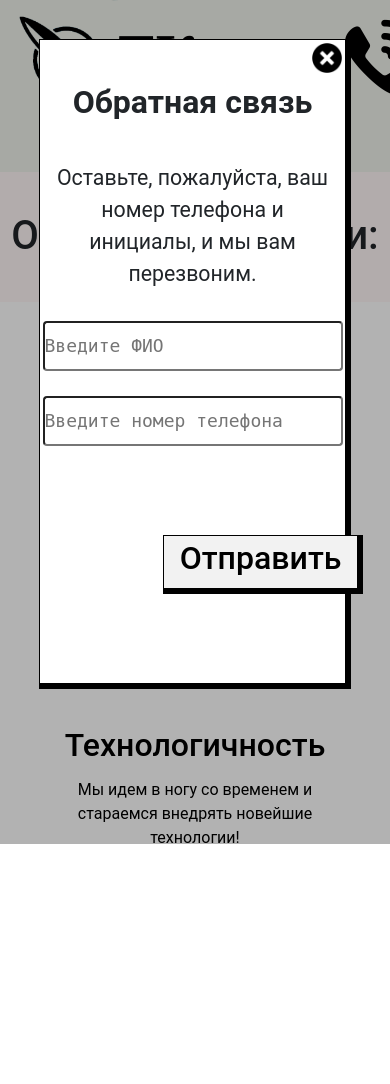
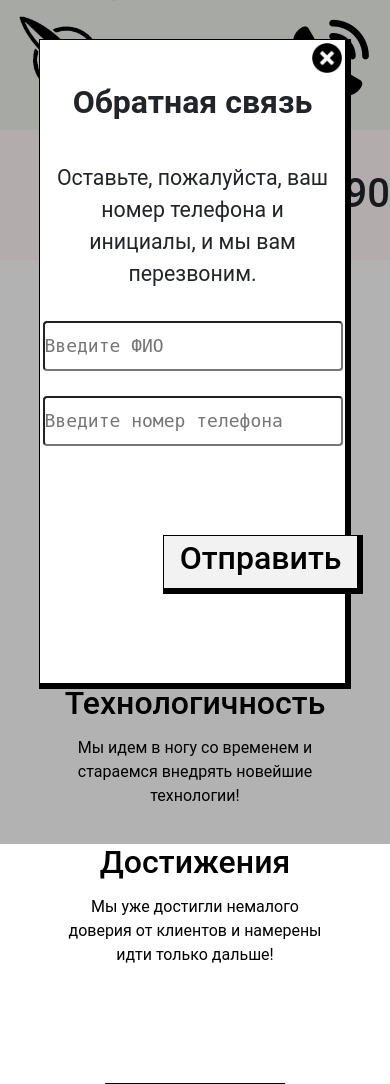
Before and after one commit to anayks/raketa, a PHP site: page / in a window 390 px wide, after a click that opens the changed part. Shown: the top 1084 px of the page. Before the commit the page ends 844 px from the top, so only its background shows below. Run offline with PHP 8.4, Linux system fonts and the light colour scheme; data that the repository does not hold is empty.

Commit message:
paddingi

```diff
--- a/account.php
+++ b/account.php
@@ -7,7 +7,7 @@
   <title>Личный кабинет</title>
   <link rel="stylesheet" href="style.css">
   <link rel="stylesheet" href="acc.css">
-  <link rel="shortcut icon" href="img/rocket.logo" type="image/x-icon">
+  <link rel="shortcut icon" href="img/rocket.ico" type="image/x-icon">
   <script type="text/javascript" src="script/jquery-1.12.0.min.js"></script>
   <script type="text/javascript" src="script/jqakk.js"></script>
 </head>
@@ -20,7 +20,7 @@
   </header>
   <div class="Rcolor2">
     <img class="Lima" src="img/atras.png">
-    <img class="Rima" src="img/atras.png">
+    <img class="Rima" src="img/atras2.png">
   </div>
       <table id="TableQ" cellspacing="0" cellpadding="2" border="1">
     <tr>
--- a/index.php
+++ b/index.php
@@ -16,12 +16,12 @@
   <header>
       <div class="logo">
          <div class='lggg1'><a href="index.php"><img class="graficlogo" height="110px" src="img/Logo4.png" alt="Logo"></a></div>
-         <div class='lggg2'><h2>ТК-Ракета</h2></div>
+         <div class='lggg2'>Транспортная Компания "Ракетa"</div>
          <div class="lggg3"><img class="Art228" src="img/Tube.png" alt="Обратная связь" onclick="jQuery('#mask').show()"></div>
          <!--<div class="Art228"><a>Оформить заказ</a></div> -->
       </div>
   </header>
-  <div class="Flexim"><div class="RcolorFlex"><h1>О нашей компании:<h1></p></div>
+  <div class="Flexim"><div class="RcolorFlex"><h1>+7(123)4567890<h1></p></div>
   </div>
   <div class="casino">
     <br><br><br>
--- a/style.css
+++ b/style.css
@@ -43,7 +43,7 @@ body{
   position: absolute;
   width: 15%;
   padding-top: 50px;
-  padding-left: 10px;
+  padding-left: 15px;
   padding-right: 3px;
   float: left;
   display: block;
@@ -194,16 +194,16 @@ form{
 .Lima{
   padding-top: 25px;
   justify-content: flex-start;
-  height: 55%;
-  width: 3.2%;
+  height: 3.2vw;
+  width: 3.2vw;
   padding-left: 1.5%;
 }
 
 .Rima{
   padding-left: 90.9%;
   padding-top: 25px;
-  height: 55%;
-  width: 3.2%;
+  height: 3.2vw;
+  width: 3.2vw;
 }
 
 .telo a{
@@ -281,7 +281,7 @@ form{
 #mask {
     background-color:rgba(0,0,0,.3);
     height:100%;
-    position:fixed;
+    position:absolute;
     width:100%;
     top:0;
     justify-content: center;
@@ -443,8 +443,8 @@ input[type="text"], input[type="password"]{
 
 .Flexim{
   display: flex;
-  justify-content: center;
-  text-align: center;
+  justify-content: flex-end;
+  text-align: right;
 }
 
 .RcolorFlex{
@@ -742,6 +742,12 @@ footer nav a:hover{
     width: 45%;
  }
 }
+
+.lggg2{
+  padding-top: 30px;
+  font-size: 30px;
+}
+
 @media screen and (max-width: 600px){
   .adventeges2{
     flex-direction: column;
@@ -801,6 +807,10 @@ footer nav a:hover{
     width: 80%;
     margin-left: 10%;
   }
+
+  .lggg2{
+    width: 20%;
+  }
 }
 
 @media screen and (max-width: 1364px) {
@@ -816,3 +826,10 @@ footer nav a:hover{
     margin-left: 10%;
   }
 }
+
+@media screen and (max-width: 680px){
+  .lggg2{
+    padding-top: 40px;
+    font-size: 20px;
+  }
+}
```
Also changed, not shown: acc.css (+18 -0 lines), 1 other file.
